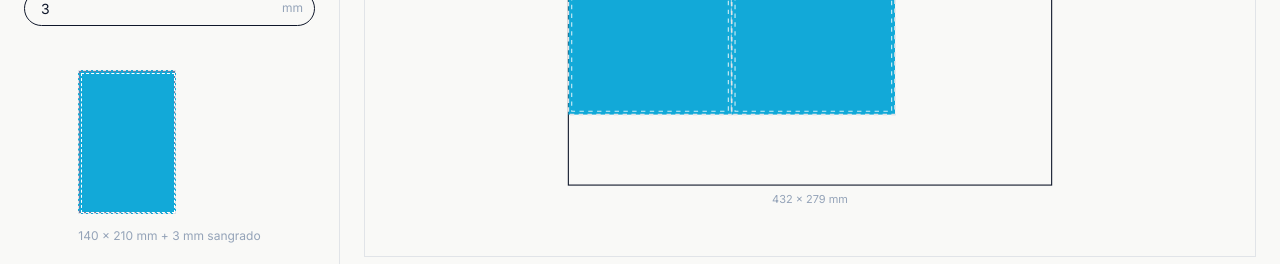
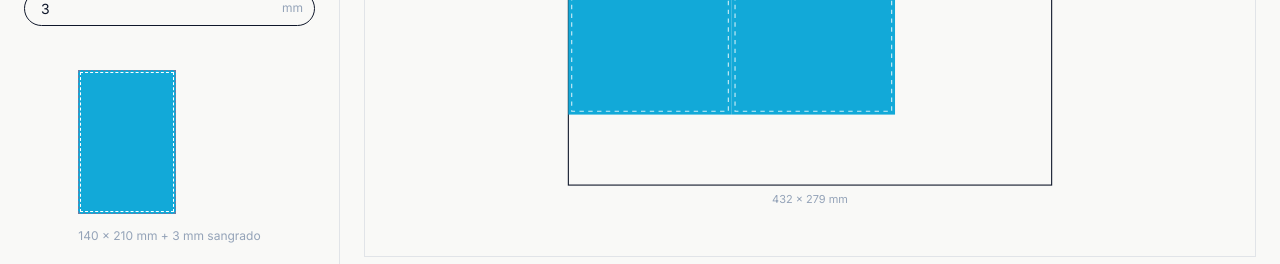
Before and after one commit to caravenas/book-engineering-tool, a React (Vite) app: page / in a window 1280 px wide. Shown: the part 471-735 px from the top of the page. Built offline with nearby package versions, Linux system fonts and the light colour scheme.

Commit message:
removed border from page

```diff
--- a/src/styles/index.css
+++ b/src/styles/index.css
@@ -559,7 +559,7 @@ select.form-input {
 .imposition-svg .page-rect {
   fill: #12A9D8;
   /* Tono natural de papel */
-  stroke: var(--color-border);
+  /* stroke: var(--color-border); */
   /* Gris claro */
   stroke-width: 1.5;
   stroke-dasharray: 4, 4;
@@ -604,7 +604,7 @@ select.form-input {
 }
 
 .page-preview {
-  border: 1.5px dashed var(--color-border);
+  /* border: 1.5px dashed var(--color-border); */
   background: #12A9D8;
   position: relative;
   transition: all var(--transition-slow);
```
